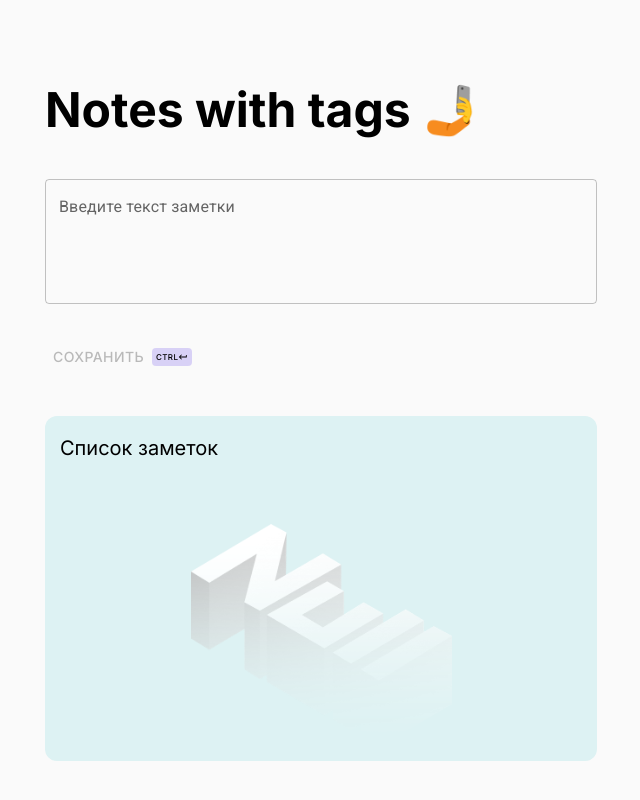
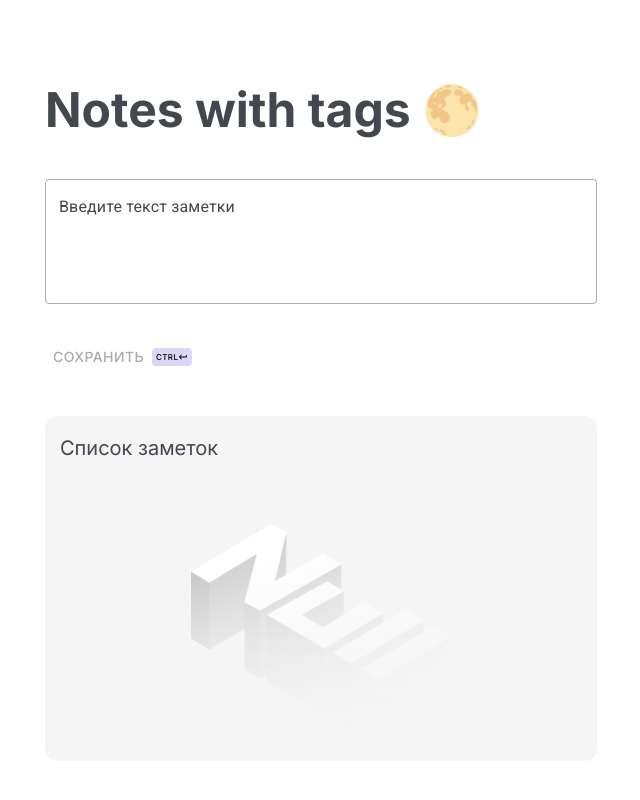
Before and after one commit to monstrikwho/ivashin, a React (Create React App) app: page / in a window 1280 px wide. Shown: the whole page, without its empty margins (319-959 px from the left). Built offline with nearby package versions, Linux system fonts and the light colour scheme.

Commit message:
Добавил темную тему

```diff
--- /dev/null
+++ b/declarations.d.ts
@@ -0,0 +1,5 @@
+declare module "usehooks-ts";
+// declare module "*.scss" {
+//   const content: { [className: string]: string };
+//   export = content;
+// }
--- a/package.json
+++ b/package.json
@@ -24,6 +24,7 @@
     "react-scripts": "5.0.1",
     "sass": "^1.69.5",
     "typescript": "^4.9.5",
+    "usehooks-ts": "^2.9.1",
     "uuid": "^9.0.1",
     "web-vitals": "^2.1.4"
   },
--- a/src/App.tsx
+++ b/src/App.tsx
@@ -3,11 +3,14 @@ import Container from "@mui/material/Container";
 import NotesForm from "./components/NotesForm/FormNote";
 import Notes from "./components/Notes/Notes";
 import SnackbarMUI from "./components/UI/Snackbar";
+import ThemeButton from "./components/UI/ThemeButton";
 
 export default function App() {
   return (
     <Container maxWidth="sm">
-      <h1 className="pageTitle">Notes with tags 🤳</h1>
+      <h1 className="pageTitle">
+        Notes with tags <ThemeButton />
+      </h1>
       <NotesForm />
       <Notes />
       <SnackbarMUI />
--- a/src/components/Notes/Notes.sass
+++ b/src/components/Notes/Notes.sass
@@ -2,18 +2,20 @@
   padding: 20px 15px
   margin-top: 40px
   border-radius: 12px
-  background-color: #DDF2F3
+  background-color: var(--notes-bgc)
 
   .title
     font-size: 20px
+    color: var(--text-color)
 
   .filter-tags
     display: flex
-    padding: .75rem 1rem
+    padding: .75rem 0
     margin: 1.25rem 0
     overflow-x: auto
+    user-select: none
     .tags-item
-      padding: 0 .5rem
+      padding: 0 .4rem
       margin-right: 8px
       color: #000
       white-space: nowrap
@@ -21,9 +23,10 @@
       align-items: center
       line-height: 1.5rem
       font-size: .75rem
-      background: linear-gradient(0deg, #F5F5F5 0%, #F5F5F5 100%), #8CB3FF
+      background: #E0E0E0
       border-radius: 9999px
       cursor: pointer
+      transition: all 0.3s ease-in-out
       .counter
         margin-left: .25rem
         color: rgb(38, 38, 38)
@@ -33,22 +36,22 @@
         border-radius: 9999px
     .active
       color: #eff1f6bf
-      background: rgb(40, 40, 40)
+      background: var(--tag-active-bgc)
     &::-webkit-scrollbar
       height: .5rem
     &::-webkit-scrollbar-track
-      background-color: rgb(125 125 125)
+      background-color: var(--scrollbar-track-bgc)
       border-radius: 100vw
     &::-webkit-scrollbar-thumb
       height: 2px
-      background-color: rgb(40 40 40)
+      background-color: var(--scrollbar-thumb-bgc)
       border-radius: 100vw
 
   .notes-item
     position: relative
     padding: 20px
     margin-bottom: 20px
-    background-color: #fff
+    background-color: var(--notes-item-bgc)
     border-radius: 12px
     .del-button
       display: block
@@ -56,24 +59,30 @@
       top: 10px
       right: 10px
       font-size: 12px
+      button
+        color: var(--secondaryColor)
     .content-editable
       padding: 4px 0
       font-size: 18px
+      line-height: 28px
+      color: var(--notes-text-color)
+      border-bottom: 1px solid transparent
       &:focus
-        border-bottom: 1px solid #000
+        border-bottom: 1px solid var(--notes-text-color)
     .highlight
-      padding: 0 4px
-      background: rgba(223, 168, 116, 0.4)
+      padding: 2px 4px
+      color: var(--highlight-color)
+      background: var(--highlight-bgc)
       border-radius: 4px
     .note-tags
       margin-bottom: 12px
       .tag
         padding: 4px 6px
         margin-right: 8px
-        color: #D58D49
+        color: var(--highlight-color)
         font-size: 12px
         font-weight: 500
-        background: rgba(223, 168, 116, 0.20)
+        background: var(--highlight-bgc)
         border-radius: 4px
 
   .notes-empty
--- /dev/null
+++ b/src/components/NotesForm/FormNote.sass
@@ -0,0 +1,43 @@
+form
+  margin-top: 40px
+  display: flex
+  flex-direction: column
+  .tags
+    margin-top: 15px
+    display: flex
+    .tag
+      margin-right: 8px
+      padding: 4px 8px
+      font-size: 14px
+      background: #5030E533
+      border-radius: 6px
+  .actions
+    margin-top: 20px
+    button
+      color: var(--secondaryColor)
+      &:disabled,
+      &[disabled]
+        color: #aaa
+    .keys-cups
+      margin-left: 8px
+      padding: 2px 4px
+      display: flex
+      align-items: center
+      font-size: 8px
+      background: var(--key-cups)
+      border-radius: 4px
+      color: #000
+      svg
+        font-size: 10px
+      @media screen and (max-width: 576px)
+        display: none
+  label, textarea
+    color: var(--text-color) !important
+
+
+  .MuiInputBase-root
+    fieldset
+      border-color: var(--fieldset-border) !important
+    &:hover
+      fieldset
+        border-color: #1976d2 !important
--- a/src/components/NotesForm/FormNote.tsx
+++ b/src/components/NotesForm/FormNote.tsx
@@ -6,6 +6,7 @@ import moment from "moment";
 import { TextField, Button } from "@mui/material";
 import KeyboardReturnIcon from "@mui/icons-material/KeyboardReturn";
 
+import "./FormNote.sass";
 import FormNoteTags from "./FormNoteTags";
 import { addNote, updateSnackbar } from "../../features/notes/NotesSlice";
 import { highlightTags, parseTags } from "../../utils/highlightTags";
--- /dev/null
+++ b/src/components/UI/ThemeButton.tsx
@@ -0,0 +1,12 @@
+import { useContext } from "react";
+import ThemeContext from "../../store/themeContext";
+
+export default function ThemeButton() {
+  const themeCtx = useContext(ThemeContext);
+  let theme = themeCtx.theme;
+  return (
+    <div className="theme-button" onClick={() => themeCtx.toggleTheme()}>
+      {theme === "light" ? "🌕" : "🌑"}
+    </div>
+  );
+}
--- a/src/index.tsx
+++ b/src/index.tsx
@@ -3,6 +3,7 @@ import ReactDOM from "react-dom/client";
 
 import App from "./App";
 import { store } from "./store";
+import { ThemeContextProvider } from "./store/themeContext";
 
 import "./styles/main.sass";
 
@@ -12,6 +13,8 @@ const root = ReactDOM.createRoot(
 
 root.render(
   <Provider store={store}>
-    <App />
+    <ThemeContextProvider>
+      <App />
+    </ThemeContextProvider>
   </Provider>
 );
--- /dev/null
+++ b/src/store/themeContext.tsx
@@ -0,0 +1,41 @@
+import React, { useEffect } from "react";
+import { useLocalStorage } from "usehooks-ts";
+
+type themeType = {
+  theme: string;
+  toggleTheme: () => void;
+};
+
+const ThemeContext = React.createContext<themeType>({
+  theme: "",
+  toggleTheme: () => {},
+});
+
+export const ThemeContextProvider: React.FC<{ children: React.ReactNode }> = (
+  props
+) => {
+  const [theme, setTheme] = useLocalStorage("theme", "light");
+
+  useEffect(() => {
+    document.documentElement.setAttribute("theme", theme);
+  }, [theme]);
+
+  function toggleTheme() {
+    setTheme((prev: string) => {
+      return prev === "light" ? "dark" : "light";
+    });
+  }
+
+  const themeValue: themeType = {
+    theme,
+    toggleTheme,
+  };
+
+  return (
+    <ThemeContext.Provider value={themeValue}>
+      {props.children}
+    </ThemeContext.Provider>
+  );
+};
+
+export default ThemeContext;
--- a/src/styles/main.sass
+++ b/src/styles/main.sass
@@ -7,7 +7,44 @@
   outline: none
 
 html
-  background-color: #FAFAFA
+  --primaryColor: #ee384e
+  --secondaryColor: #76A5EA
+
+  --highlight-color: #D58D49
+  --highlight-bgc: rgba(223, 168, 116, 0.20)
+
+  --bgc: #fff
+  --text-color: #424750
+  --notes-bgc: #F5F5F5
+  --notes-item-bgc: #fff
+  --notes-text-color: #000
+  --key-cups: #5030E533
+  --tag-active-bgc: rgb(40 40 40)
+
+  --scrollbar-track-bgc: rgb(125 125 125)
+  --scrollbar-thumb-bgc: rgb(40 40 40)
+
+  --fieldset-border: #aaa
+
+html[theme="dark"]
+  --secondaryColor: #95A4FC
+
+  --bgc: #1C1C1C
+  --text-color: #ebebeb
+  --notes-bgc: #FFFFFF0D
+  --notes-item-bgc: #FFFFFF0D
+  --notes-text-color: #aaa
+  --key-cups: #ebebeb
+  --tag-active-bgc: #FFFFFF0D
+
+  --scrollbar-track-bgc: #FFFFFF1A
+  --scrollbar-thumb-bgc: #C6C7F8
+
+  --fieldset-border: #FFFFFF0D
+
+body
+  background-color: var(--bgc)
+  transition: all 0.3s ease-in-out
 
 li
   list-style: none
@@ -15,34 +52,9 @@ li
 .pageTitle
   margin-top: 80px
   font-size: 48px
+  user-select: none
+  color: var(--text-color)
 
-form
-  margin-top: 40px
-  display: flex
-  flex-direction: column
-
-  .tags
-    margin-top: 15px
-    display: flex
-    .tag
-      margin-right: 8px
-      padding: 4px 8px
-      font-size: 14px
-      background: #5030E533
-      border-radius: 6px
-
-.actions
-  margin-top: 20px
-  .keys-cups
-    margin-left: 8px
-    padding: 2px 4px
-    display: flex
-    align-items: center
-    font-size: 8px
-    background: #5030E533
-    border-radius: 4px
-    color: #000
-    svg
-      font-size: 10px
-    @media screen and (max-width: 576px)
-      display: none
+.theme-button
+  display: inline-block
+  cursor: pointer
--- a/tsconfig.json
+++ b/tsconfig.json
@@ -20,9 +20,7 @@
     "noEmit": true,
     "jsx": "react-jsx"
   },
-  "include": [
-    "src"
-  ],
+  "include": ["src", "declarations.d.ts"],
   "baseUrl": "./dependencies/nodejs/node_modules",
   "paths": {
       "*" : ["*"]
```
Also changed, not shown: 2 other files (tests, documents, lock files or other folders).
